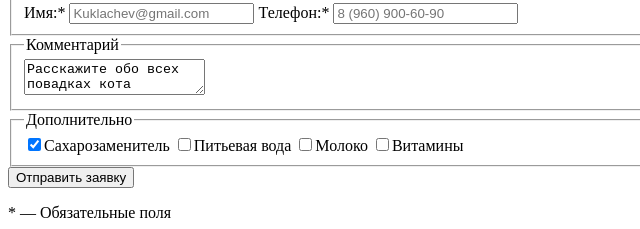
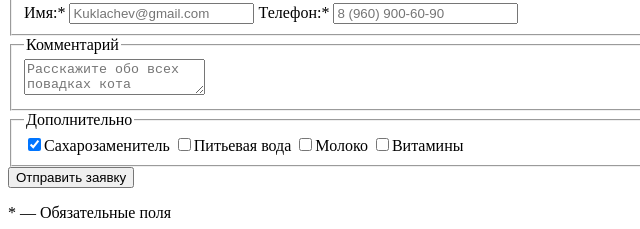
Before and after one commit to Anastasiya-Harris/1001141-cat-energy-18, a website: page source/form.html in a window 1280 px wide. Shown: the part 403-632 px from the top of the page, 0-640 px from the left. Drawn offline with Linux system fonts and the light colour scheme.

Commit message:
Исправлена ошибка

```diff
--- a/source/form.html
+++ b/source/form.html
@@ -63,7 +63,7 @@
 
       <fieldset class="form__fieldset">
         <legend class="form__legend">Комментарий</legend>
-        <textarea class="form__control form__control--textarea">Расскажите обо всех повадках кота</textarea>
+        <textarea class="form__control form__control--textarea"  placeholder="Расскажите обо всех повадках кота"></textarea>
       </fieldset>
 
       <fieldset class="form__fieldset">
```
